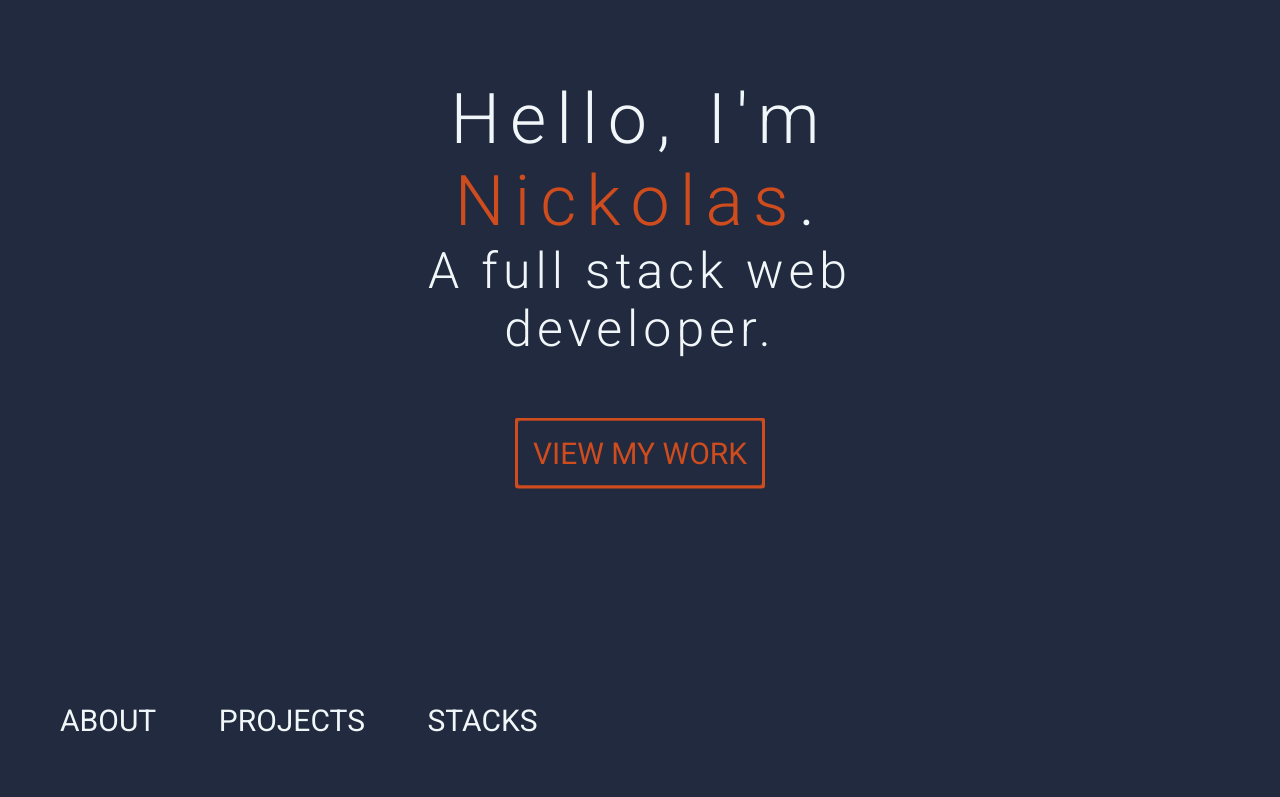
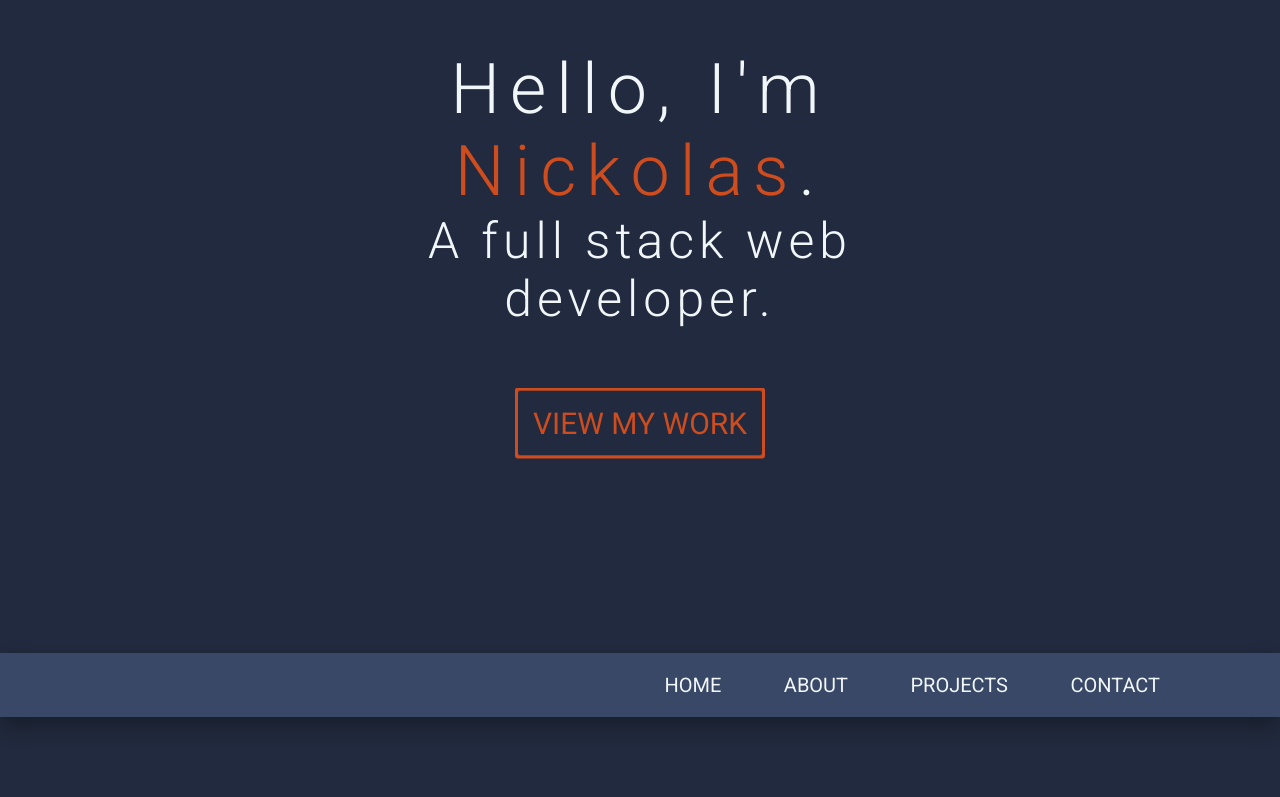
Before and after one commit to nickolasvm/nickolasvm.github.io, a website built with Vite: page index.html in a window 1280 px wide. Shown: the part 147-944 px from the top of the page. Built offline with nearby package versions, Linux system fonts and the light colour scheme.

Commit message:
navigation bar

```diff
--- a/index.html
+++ b/index.html
@@ -15,7 +15,7 @@
 </head>
 
 <body>
-  <header class="header">
+  <header class="header" id="header">
     <div class="header__text-box">
       <h1 class="heading-primary">
         <span class="heading-primary--main">
@@ -26,13 +26,16 @@
         </span>
       </h1>
 
-      <a href="#" class="btn btn--main btn--animated">View my work</a>
+      <a href="#navigation" class="btn btn--main btn--animated">View my work</a>
     </div>
   </header>
 
   <main>
-    <nav class="navigation">
+    <nav class="navigation" id="navigation">
       <ul class="navigation__list">
+        <li class="navigation__item">
+          <a href="#header" class="navigation__link">Home</a>
+        </li>
         <li class="navigation__item">
           <a href="#" class="navigation__link">About</a>
         </li>
@@ -40,10 +43,28 @@
           <a href="#" class="navigation__link">Projects</a>
         </li>
         <li class="navigation__item">
-          <a href="#" class="navigation__link">Stacks</a>
+          <a href="#" class="navigation__link">Contact</a>
         </li>
       </ul>
     </nav>
+
+    <section class="about">
+      <div class="row">
+        <div class="col-1-of-2">
+          <div class="about__text-box">
+
+          </div>
+        </div>
+      </div>
+
+      <div class="row">
+        <div class="col-1-of-2">
+          <div class="about__stacks">
+
+          </div>
+        </div>
+      </div>
+    </section>
 
   </main>
 
--- a/src/sass/base/_typography.scss
+++ b/src/sass/base/_typography.scss
@@ -3,7 +3,6 @@ body {
     font-weight: 400;
     list-style: 1.7;
     color: $color-grey-light;
-    padding: 3rem;
 }
 
 .heading-primary {
--- a/src/sass/layout/_navigation.scss
+++ b/src/sass/layout/_navigation.scss
@@ -1,4 +1,8 @@
 .navigation {
+    background-color: $color-primary-light;
+    text-align: right;
+    box-shadow: 0 1rem 2rem rgba($color-black, .30);
+
     &__list {
         list-style: none;
     }
@@ -6,6 +10,10 @@
     &__item {
         display: inline-block;
         margin: 1rem;
+
+        &:last-child {
+            margin-right: 10rem;
+        }
     }
 
     &__link {
@@ -13,7 +21,7 @@
         &:link,
         &:visited {
             display: inline-block;
-            font-size: 3rem;
+            font-size: 2rem;
             font-weight: 400;
             padding: 1rem 2rem;
             color: $color-grey-light;
@@ -24,7 +32,8 @@
 
         &:hover,
         &:active {
-            transform: translateY(-1rem);
+            transform: translateY(-.3rem);
+            color: $color-secondary-dark;
         }
     }
 }
```
Also changed, not shown: src/css/style.css.
